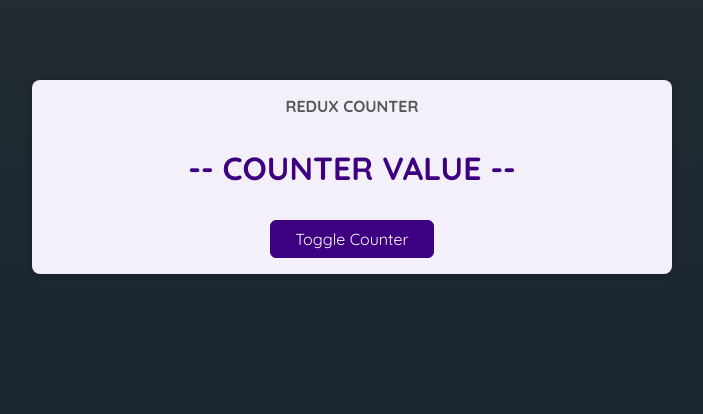
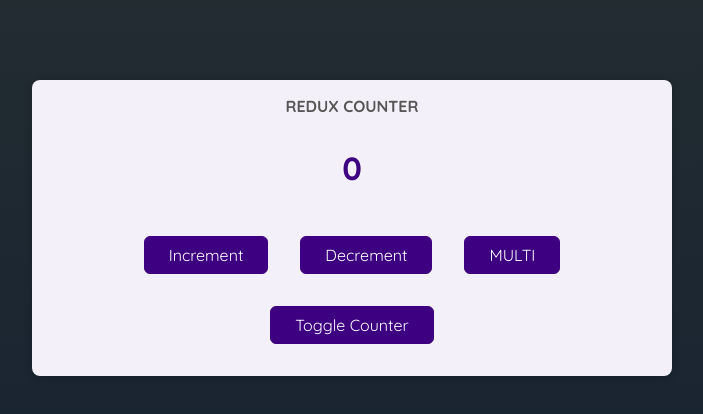
Before and after one commit to sedica3340/react-advance202407, a React (Create React App) app: page / in a window 1280 px wide. Shown: the top 414 px of the page, without its empty margins (288-991 px from the left). Built offline with nearby package versions, Linux system fonts and the light colour scheme.

Commit message:
리듀서 액션 동적제어

```diff
--- a/src/index.js
+++ b/src/index.js
@@ -1,9 +1,12 @@
-import React from 'react';
-import ReactDOM from 'react-dom/client';
-import './index.css';
-import App from './App';
-
-const root = ReactDOM.createRoot(document.getElementById('root'));
+import React from "react";
+import ReactDOM from "react-dom/client";
+import "./index.css";
+import App from "./App";
+import { Provider } from "react-redux";
+import store from "./redux-practice/store/index";
+const root = ReactDOM.createRoot(document.getElementById("root"));
 root.render(
-    <App />
+    <Provider store={store}>
+        <App />
+    </Provider>
 );
--- a/src/redux-practice/components/ReduxCounter.js
+++ b/src/redux-practice/components/ReduxCounter.js
@@ -1,12 +1,34 @@
-import React from 'react';
-import styles from './ReduxCounter.module.css';
+import React from "react";
+import styles from "./ReduxCounter.module.css";
+import { useDispatch, useSelector } from "react-redux";
+import { DEC, INC, MULTI } from "../store";
 
 const ReduxCounter = () => {
+    // useSelector라는 훅을 이용해 store의 값을 꺼내온다는 사실 네놈을 이겨 눈물콧물 쏙다빼주마
+    const counter = useSelector((state) => state.counter);
+    const dispatch = useDispatch();
+
+    const increaseHandler = (e) => {
+        // dispatch에는 인자로 어떤 변경을 할지 type과 벼경에 필요한 payload를 전송
+        dispatch({ type: INC });
+    };
+    const decreaseHandler = (e) => {
+        // dispatch에는 인자로 어떤 변경을 할지 type과 벼경에 필요한 payload를 전송
+        dispatch({ type: DEC });
+    };
+    const multiplyHandler = (e) => {
+        dispatch({ type: MULTI, payload: 2 })
+    }
 
     return (
         <main className={styles.counter}>
             <h1>Redux Counter</h1>
-      <div className={styles.value}>-- COUNTER VALUE --</div>
+            <div className={styles.value}>{counter}</div>
+            <div>
+                <button onClick={increaseHandler}>Increment</button>
+                <button onClick={decreaseHandler}>Decrement</button>
+                <button onClick={multiplyHandler}>MULTI</button>
+            </div>
             <button>Toggle Counter</button>
         </main>
     );
--- a/src/redux-practice/components/ReduxCounter.module.css
+++ b/src/redux-practice/components/ReduxCounter.module.css
@@ -31,6 +31,7 @@
     color: white;
     padding: 0.5rem 1.5rem;
     border-radius: 6px;
+    margin: 1rem;
   }
 
   button:hover,
--- /dev/null
+++ b/src/redux-practice/store/index.js
@@ -0,0 +1,36 @@
+import { createStore } from "redux";
+
+
+export const INC = "INC";
+export const DEC = "DEC";
+export const MULTI = "MULTI";
+
+// 관리할 초기 상태값 객체
+const initialCountState = {
+    counter: 0,
+};
+
+/**
+ * param1 (state): 상태 변경 이전의 상태
+ * param2 (action): 상태를 어떻게 변경할지에 대한 명세
+ * return : 변경된 새로운 상태
+ */
+const counterReducer = (state = initialCountState, action) => {
+    console.log("state: ", state);
+    console.log("action: ", action);
+
+    switch (action.type) {
+        case INC:
+            return { counter: state.counter + 1 };
+        case DEC:
+            return { counter: state.counter - 1 };
+        case MULTI:
+            return { counter: state.counter * action.payload };
+        default:
+            return state;
+    }
+};
+
+const store = createStore(counterReducer);
+
+export default store;
```
Lines whose indentation alone changed are shown as unchanged.
